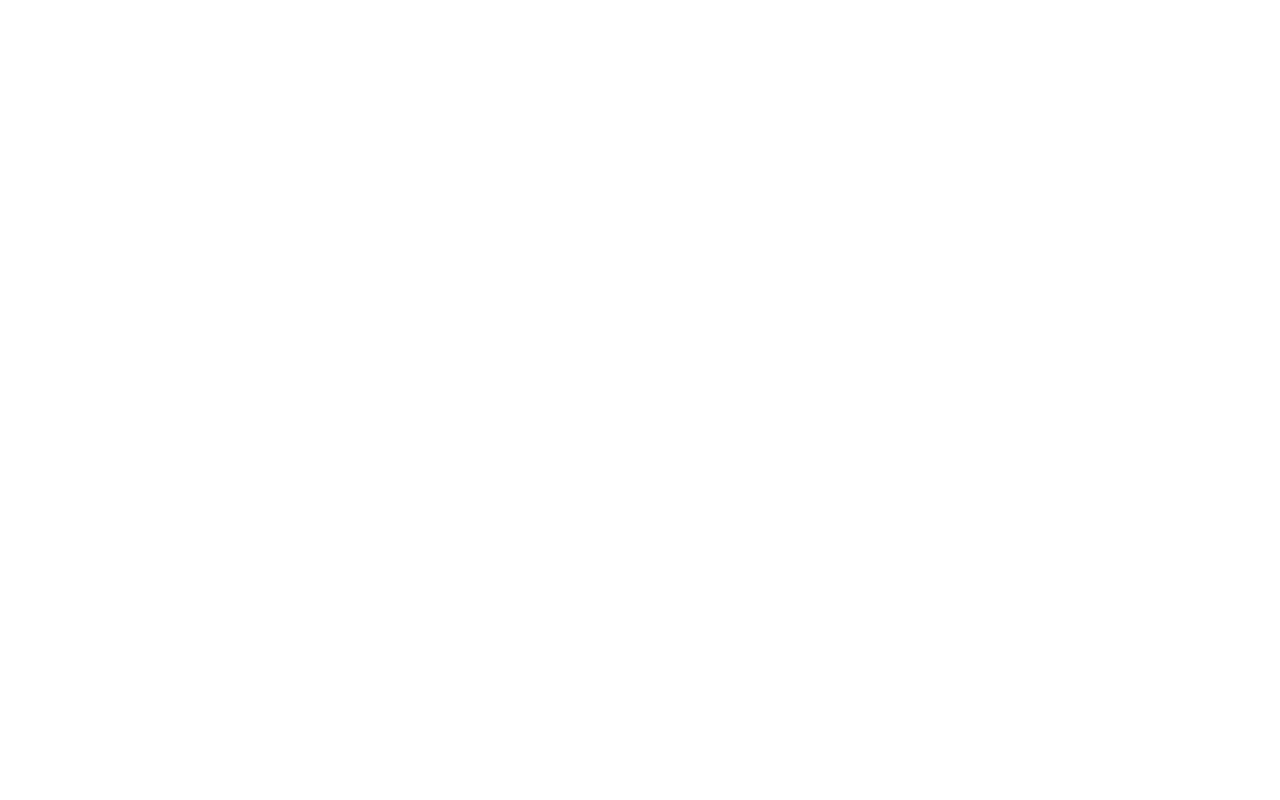
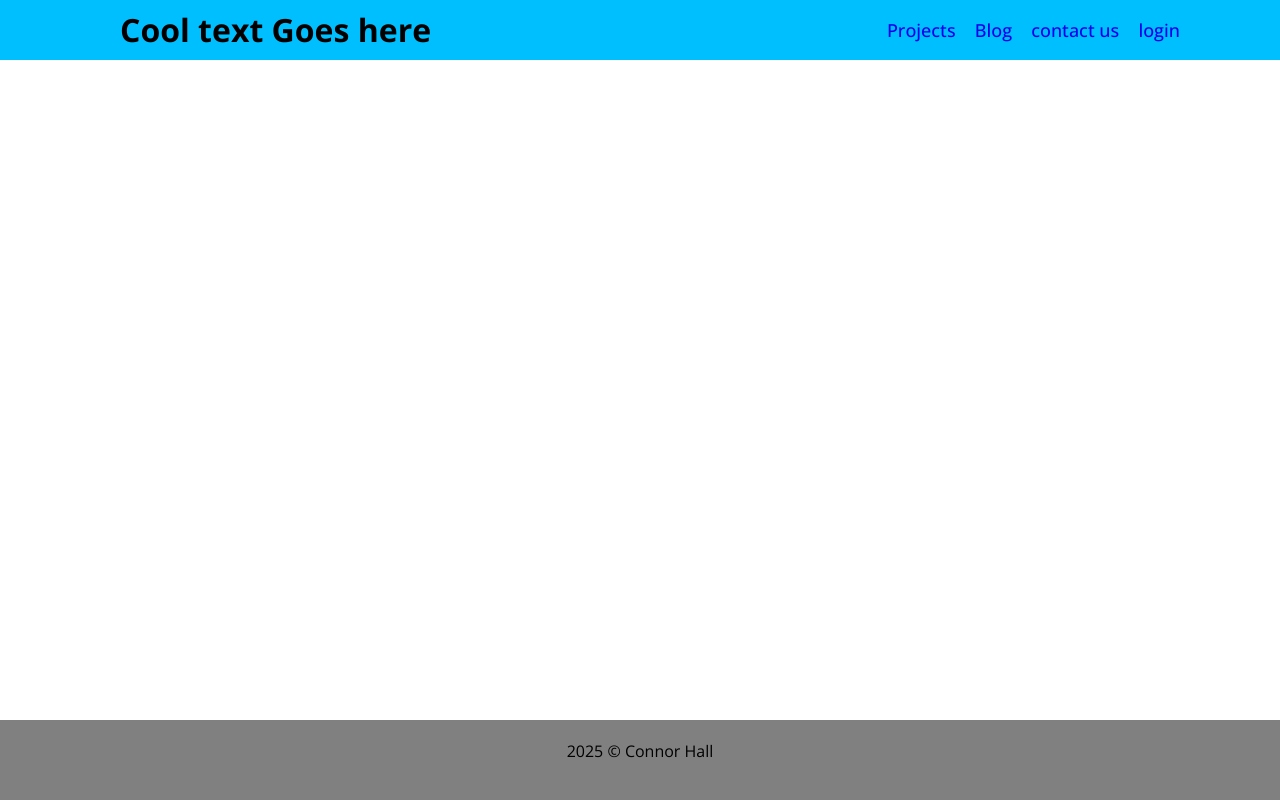
Before and after one commit to CON-EXE/dashboard, a plain HTML site: page index.html in a window 1280 px wide. Drawn offline with nearby package versions, Linux system fonts and the light colour scheme.

Commit message:
fixed an annoying issue

```diff
--- a/assets/css/main.css
+++ b/assets/css/main.css
@@ -10,7 +10,7 @@
 }
 
 .container {
-    width: min(100% - 30px, 960px);
+    width: min(100% - 30px, 1080px);
     margin-inline: auto;
 }
 
@@ -30,3 +30,48 @@
 body {
     font-family: "Open Sans", Arial, sans-serif;
 }
+
+header {
+    height: 60px;
+    background-color: #00bfff;
+
+    h1 {
+        line-height: 60px;
+        margin-left: 20px;
+    }
+}
+
+nav ul {
+    list-style: none;
+}
+
+nav ul li {
+    display: inline;
+    line-height: 60px;
+
+    a {
+        font-size: 18px;
+        font-weight: 500;
+        text-decoration: none;
+
+        &:hover {
+            text-decoration: underline;
+        }
+    }
+}
+
+li + li {
+    margin-left: 15px;
+}
+
+footer {
+    height: 80px;
+    background-color: grey;
+    text-align: center;
+    padding-top: 20px;
+
+}
+
+main {
+    height: calc(100dvh - 60px - 80px);
+}
--- a/index.html
+++ b/index.html
@@ -17,8 +17,24 @@
         <link rel="stylesheet" href="./assets/css/main.css">
     </head>
     <body>
-        <div class="container">
+        <header>
+            <div class="justify-between flex container">
+                <h1>Cool text Goes here</h1>
+                <nav class="flex">
+                    <ul>
+                        <li><a href="Projects">Projects</a></li>
+                        <li><a href="Blog">Blog</a></li>
+                        <li><a href="About us">contact us</a></li>
+                        <li><a href="Contact">login</a></li>
+                    </ul>
+                </nav>
+            </div>
+        </header>
+        <main>
 
-        </div>
+        </main>
+        <footer>
+            <p>2025 &copy Connor Hall</p>
+        </footer>
     </body>
 </html>
```
